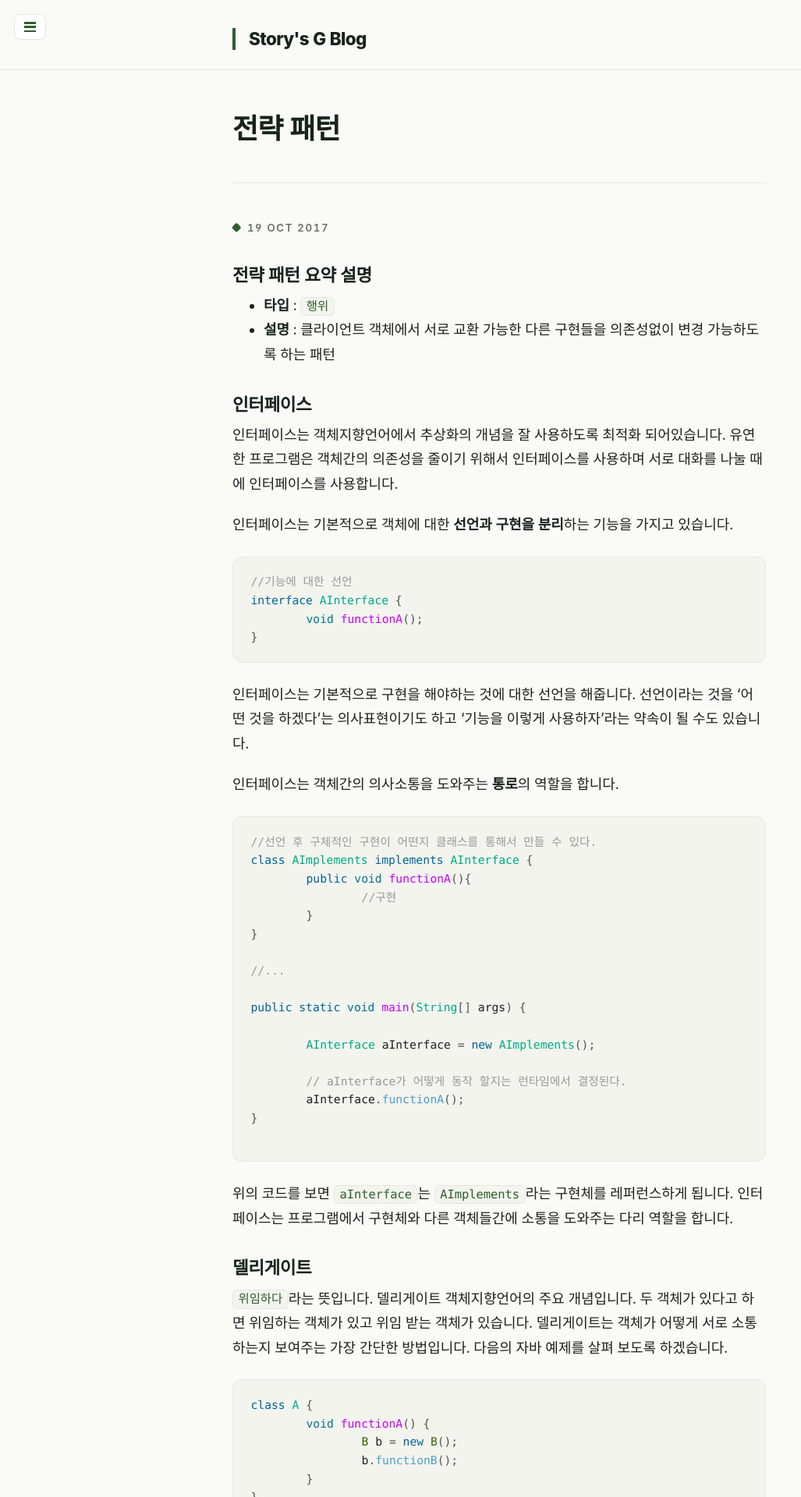
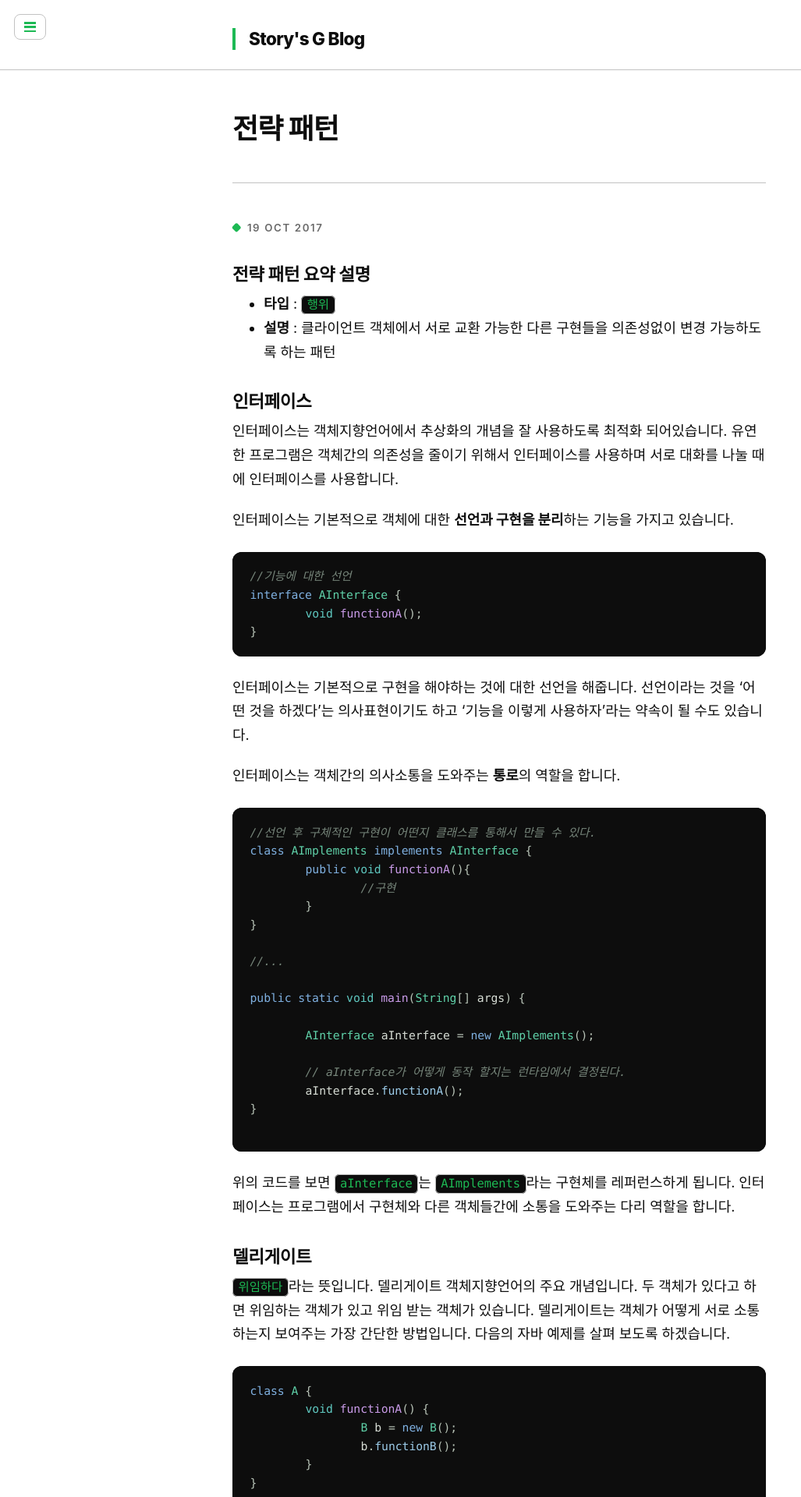
Before and after one commit to garam-park/garam-park.github.io, a Jekyll site: the page built from _posts/dp/2017-10-22-strategy.md, in a window 1280 px wide. Shown: the top 1920 px of the page at 78% size, without its empty margins (0-1027 px from the left). Built offline with Jekyll 4.4.1, drawn with Linux system fonts in a browser that asks for light colours; some web fonts are replaced; comment, search, counter and statistics services are not loaded.

Commit message:
블로그 색상을 Tech·Minimal·Green 브랜드 팔레트로 전면 교체
링크/CTA를 Circuit Green(#1DB954)으로 통일하고 헤더·푸터·코드블록을
Obsidian Black 다크 크롬으로 맞춰 터미널 느낌의 미니멀 톤을 일관되게 적용.
flat 디자인을 위해 그림자·그라디언트와 링크 밑줄을 제거했다.

```diff
--- a/_includes/head.html
+++ b/_includes/head.html
@@ -20,8 +20,8 @@
   <meta name="viewport" content="width=device-width, initial-scale=1.0, maximum-scale=1">
 
   <!-- 모바일 주소창 색상 (라이트/다크) -->
-  <meta name="theme-color" content="#FAFAF7" media="(prefers-color-scheme: light)">
-  <meta name="theme-color" content="#0E1611" media="(prefers-color-scheme: dark)">
+  <meta name="theme-color" content="#FFFFFF" media="(prefers-color-scheme: light)">
+  <meta name="theme-color" content="#0D0D0D" media="(prefers-color-scheme: dark)">
 
   {% if site.description %}
   <meta name="description" content="{{ site.description}}">
--- a/public/css/modern.css
+++ b/public/css/modern.css
@@ -1,61 +1,66 @@
 /*
- * modern.css — 헌터 그린 모던 리디자인 오버라이드 레이어
+ * modern.css — "Tech · Minimal · Green" 브랜드 오버라이드 레이어
  *
  * poole.css / lanyon.css / syntax.css 다음에 마지막으로 로드되어
- * 색·타이포·여백·컴포넌트를 현대적으로 덮는다. 마크업은 변경하지 않는다.
- * 라이트/다크는 prefers-color-scheme로 전환한다.
+ * 색·타이포·여백·컴포넌트를 브랜드 팔레트로 덮는다. 마크업은 변경하지 않는다.
+ *
+ * 디자인 방향: flat (그림자·그라디언트 제거), 미니멀, 넉넉한 여백.
+ * 라이트가 기준 팔레트이고, 다크는 Circuit Green을 기반으로 변형해 시스템 외관에 연동한다.
+ * 헤더(사이드바)·푸터·코드블록은 라이트/다크 공통으로 Obsidian Black 다크 크롬을 유지한다.
  */
 
 /* ----------------------------------------------------------------------------
- * 팔레트 (라이트)
+ * 팔레트 (라이트) — 브랜드 기준색
  * ------------------------------------------------------------------------- */
 :root {
-  --accent:        #2C5F2D;   /* 헌터 그린 */
-  --accent-strong: #234D24;
-  --accent-soft:   rgba(44, 95, 45, .10);
-  --brand-surface:   #1E3A28; /* 사이드바 딥 그린 */
-  --brand-surface-2: #15291C;
+  --color-bg:           #FFFFFF;            /* Pure White — 본문 배경 */
+  --color-section:      #EFEFEF;            /* Cloud — 섹션/뱃지 배경 */
+  --color-row:          #F7F7F7;            /* 표 zebra (section보다 옅게) */
+  --color-text:         #0D0D0D;            /* Obsidian Black — 본문 텍스트 */
+  --color-subtext:      #6B6B6B;            /* Steel Gray — 날짜·태그 등 보조 텍스트 */
+  --color-border:       #C2C2C2;            /* Mist — 구분선/테두리 */
+  --color-accent:       #1DB954;            /* Circuit Green — 링크/CTA/액센트 */
+  --color-accent-hover: #0A7A3B;            /* Deep Forest — hover/active */
+  --color-accent-soft:  rgba(29, 185, 84, .10); /* 액센트 옅은 틴트 */
+  --color-dark:         #0D0D0D;            /* 다크 크롬 — 헤더/푸터 배경 */
+  --color-on-dark:      #FFFFFF;            /* 다크 크롬 위 텍스트/아이콘 */
 
-  --bg:        #FAFAF7;       /* 따뜻한 페이퍼 */
-  --bg-elev:   #FFFFFF;
-  --text:      #1F211E;
-  --heading:   #16241A;       /* 딥 그린-블랙 */
-  --text-muted:#6B6F69;
-  --border:    #E6E7E0;
+  --color-code-bg:      #0D0D0D;            /* 코드블록 배경 (터미널 느낌) */
+  --color-code-text:    #1DB954;            /* 인라인 코드 텍스트 (터미널 그린) */
+  --color-code-base:    #D6DCD4;            /* 코드블록 비토큰 텍스트 (다크 위 가독) */
 
-  --code-bg:   #F3F4EE;
-  --code-text: #2C5F2D;
+  --selection:          rgba(29, 185, 84, .18);
 
-  --selection: rgba(44, 95, 45, .16);
-  --shadow:    0 1px 2px rgba(20, 40, 28, .04), 0 10px 30px -16px rgba(20, 40, 28, .18);
-
-  --mono: "JetBrains Mono", "SFMono-Regular", ui-monospace, Menlo, Monaco, "Cascadia Code", "Courier New", monospace;
-  --sans: "Pretendard Variable", Pretendard, -apple-system, BlinkMacSystemFont, system-ui, "Apple SD Gothic Neo", "Malgun Gothic", sans-serif;
+  /* 폰트: 시스템 폰트 스택 유지 (Pretendard는 한글 본문 우선, 이후 시스템 폴백) */
+  --font-sans: "Pretendard Variable", Pretendard, -apple-system, BlinkMacSystemFont,
+               "Segoe UI", system-ui, "Apple SD Gothic Neo", "Malgun Gothic", sans-serif;
+  --font-mono: "JetBrains Mono", "SFMono-Regular", ui-monospace, Menlo, Monaco,
+               "Cascadia Code", "Courier New", monospace;
 }
 
 /* ----------------------------------------------------------------------------
- * 팔레트 (다크) — 시스템 외관 연동
+ * 팔레트 (다크) — Circuit Green 기반 변형, 시스템 외관 연동
+ * 다크 크롬(헤더/푸터/코드)은 라이트와 동일하게 Obsidian Black 유지한다.
  * ------------------------------------------------------------------------- */
 @media (prefers-color-scheme: dark) {
   :root {
-    --accent:        #84C088;
-    --accent-strong: #A6DAAA;
-    --accent-soft:   rgba(132, 192, 136, .14);
-    --brand-surface:   #13241A;
-    --brand-surface-2: #0C1813;
+    --color-bg:           #0D0D0D;
+    --color-section:      #161616;
+    --color-row:          #141414;
+    --color-text:         #EFEFEF;
+    --color-subtext:      #9A9A9A;
+    --color-border:       #2A2A2A;
+    --color-accent:       #1DB954;
+    --color-accent-hover: #3FD673;          /* 다크에선 hover를 더 밝게 */
+    --color-accent-soft:  rgba(29, 185, 84, .16);
+    --color-dark:         #0D0D0D;
+    --color-on-dark:      #FFFFFF;
 
-    --bg:        #0E1611;
-    --bg-elev:   #16211A;
-    --text:      #E3E7E1;
-    --heading:   #F1F4EF;
-    --text-muted:#93A192;
-    --border:    #233029;
+    --color-code-bg:      #000000;           /* 페이지 배경과 구분되도록 더 어둡게 */
+    --color-code-text:    #1DB954;
+    --color-code-base:    #D6DCD4;
 
-    --code-bg:   #111B15;
-    --code-text: #A6DAAA;
-
-    --selection: rgba(132, 192, 136, .22);
-    --shadow:    0 1px 2px rgba(0, 0, 0, .35), 0 12px 34px -16px rgba(0, 0, 0, .6);
+    --selection:          rgba(29, 185, 84, .26);
   }
 }
 
@@ -71,25 +76,24 @@ html {
 }
 
 body {
-  font-family: var(--sans);
-  color: var(--text);
-  background-color: var(--bg);
-  line-height: 1.75;
+  font-family: var(--font-sans);
+  color: var(--color-text);
+  background-color: var(--color-bg);
+  line-height: 1.7;                          /* 넉넉한 본문 행간 */
   letter-spacing: -0.003em;
   -webkit-font-smoothing: antialiased;
   -moz-osx-font-smoothing: grayscale;
-  font-feature-settings: "ss01", "tnum";
   transition: background-color .3s ease, color .3s ease;
 }
 
 ::selection { background: var(--selection); }
 
-p { margin-bottom: 1.15rem; }
-p, li { overflow-wrap: break-word; }
+p { margin-bottom: 1.2rem; }
+p, li, td, th { color: var(--color-text); overflow-wrap: break-word; }
 
 h1, h2, h3, h4, h5, h6 {
-  font-family: var(--sans);
-  color: var(--heading);
+  font-family: var(--font-sans);
+  color: var(--color-text);
   line-height: 1.25;
   letter-spacing: -0.02em;
   text-wrap: balance;
@@ -99,102 +103,104 @@ h3, h4, h5, h6 { font-weight: 700; }
 h2 { margin-top: 2.4rem; }
 h3 { margin-top: 1.9rem; }
 
-strong { color: var(--heading); font-weight: 700; }
+strong { color: var(--color-text); font-weight: 700; }
 
-/* 링크 — 헌터 그린, 부드러운 밑줄 애니메이션 */
+/* ----------------------------------------------------------------------------
+ * 링크 — Circuit Green, 밑줄 없음 (색으로만 구분)
+ * ------------------------------------------------------------------------- */
 a,
 .container a,
+.content a,
 .post-title a,
-.related-posts li a:hover {
-  color: var(--accent);
+.related-posts li a {
+  color: var(--color-accent);
+  text-decoration: none;
+  transition: color .2s ease;
 }
-.content a {
-  text-decoration: none;
-  background-image: linear-gradient(var(--accent), var(--accent));
-  background-position: 0 100%;
-  background-repeat: no-repeat;
-  background-size: 100% 1px;
-  transition: background-size .25s ease, color .2s ease;
-  padding-bottom: 1px;
-}
+a:hover,
+a:focus,
 .content a:hover,
 .content a:focus {
-  color: var(--accent-strong);
-  background-size: 100% 2px;
+  color: var(--color-accent-hover);
   text-decoration: none;
 }
-/* 제목·연관글·페이지네이션 링크는 본문 밑줄 애니메이션 제외 */
-.post-title a,
-.related-posts a,
-.pagination-item {
-  background-image: none;
-  padding-bottom: 0;
-}
 
-/* 구분선 */
+/* ----------------------------------------------------------------------------
+ * 구분선
+ * ------------------------------------------------------------------------- */
 hr {
   margin: 2.6rem 0;
   border: 0;
-  border-top: 1px solid var(--border);
+  border-top: 1px solid var(--color-border);
 }
 
-/* 인용 */
+/* 인용 — flat, 섹션 배경 + 액센트 좌측 바 */
 blockquote {
   margin: 1.6rem 0;
-  padding: .55rem 1.3rem;
-  color: var(--text-muted);
-  background: var(--accent-soft);
-  border-left: 3px solid var(--accent);
+  padding: .7rem 1.3rem;
+  color: var(--color-subtext);
+  background: var(--color-section);
+  border-left: 3px solid var(--color-accent);
   border-radius: 0 8px 8px 0;
 }
 @media (min-width: 30rem) {
   blockquote { padding-right: 1.3rem; }
 }
 
-/* 이미지 */
+/* 이미지 — flat, 가는 테두리만 */
 img {
   display: block;
   max-width: 100%;
   height: auto;
   margin: 1.4rem 0;
   border-radius: 12px;
-  border: 1px solid var(--border);
+  border: 1px solid var(--color-border);
 }
 
-/* 표 */
+/* ----------------------------------------------------------------------------
+ * 표
+ * ------------------------------------------------------------------------- */
 table {
-  border: 1px solid var(--border);
+  border: 1px solid var(--color-border);
   border-radius: 10px;
   border-collapse: separate;
   border-spacing: 0;
   overflow: hidden;
 }
-td, th { border: 0; border-bottom: 1px solid var(--border); }
-th { background: var(--accent-soft); color: var(--heading); font-weight: 700; text-align: left; }
+td, th { border: 0; border-bottom: 1px solid var(--color-border); }
+th {
+  background: var(--color-section);
+  color: var(--color-text);
+  font-weight: 700;
+  text-align: left;
+}
 tbody tr:nth-child(odd) td,
-tbody tr:nth-child(odd) th { background-color: var(--code-bg); }
+tbody tr:nth-child(odd) th { background-color: var(--color-row); }
 tbody tr:last-child td { border-bottom: 0; }
 
 /* ----------------------------------------------------------------------------
- * 코드
+ * 코드 — 항상 다크 배경(터미널 느낌). syntax.css 토큰을 다크용으로 항상 덮는다.
  * ------------------------------------------------------------------------- */
-code, pre, .highlight { font-family: var(--mono); }
+code, pre, .highlight { font-family: var(--font-mono); }
 
+/* 인라인 코드 — 터미널 그린 */
 code {
   padding: .14em .42em;
   font-size: .86em;
-  color: var(--code-text);
-  background-color: var(--code-bg);
-  border: 1px solid var(--border);
+  color: var(--color-code-text);
+  background-color: var(--color-code-bg);
+  border: 1px solid var(--color-border);
   border-radius: 6px;
 }
+/* 코드블록 — 다크 배경 + 밝은 기본 텍스트(토큰은 아래에서 색 지정) */
 pre {
   margin: 1.4rem 0;
   padding: 1.1rem 1.25rem;
   font-size: .82rem;
   line-height: 1.6;
-  background-color: var(--code-bg);
-  border: 1px solid var(--border);
+  color: var(--color-code-base);
+  background-color: var(--color-code-bg);
+  border: 1px solid var(--color-border);
   border-radius: 12px;
   overflow-x: auto;
   white-space: pre;
@@ -208,8 +214,41 @@ pre code {
   background: transparent;
   font-size: 100%;
 }
-.highlight { margin: 1.4rem 0; border-radius: 12px; }
-.highlight pre { margin: 0; }
+.highlight {
+  margin: 1.4rem 0;
+  border-radius: 12px;
+  color: var(--color-code-base);
+  background-color: var(--color-code-bg);
+}
+.highlight pre { margin: 0; border: 0; }
+
+/*
+ * 신택스 토큰 — 코드블록이 라이트/다크 모두에서 다크 배경이므로
+ * 밝은 글자 기준 팔레트를 항상 적용한다(과거 dark-only 블록을 승격).
+ */
+.highlight .c,  .highlight .c1, .highlight .cm,
+.highlight .cs, .highlight .cp { color: #76857A; font-style: italic; }   /* 주석 */
+.highlight .k,  .highlight .kc, .highlight .kd,
+.highlight .kn, .highlight .kp, .highlight .kr { color: #7FB0E0; }        /* 키워드 */
+.highlight .kt { color: #5FC8C0; }                                       /* 타입 */
+.highlight .o,  .highlight .ow { color: #B7C2B6; }                       /* 연산자 */
+.highlight .nt { color: #79B8E8; }                                       /* 태그 */
+.highlight .na { color: #9CCBE8; }                                       /* 속성 */
+.highlight .nb, .highlight .bp, .highlight .nc,
+.highlight .nn, .highlight .no { color: #5FD0A8; }                        /* 빌트인/클래스/네임스페이스 */
+.highlight .nf { color: #C99BE8; }                                       /* 함수 */
+.highlight .nv, .highlight .vc, .highlight .vg,
+.highlight .vi { color: #8FD9C4; }                                       /* 변수 */
+.highlight .s,  .highlight .s1, .highlight .s2, .highlight .sb,
+.highlight .sc, .highlight .sd, .highlight .sh, .highlight .sx,
+.highlight .se, .highlight .si, .highlight .sr { color: #E69977; }        /* 문자열 */
+.highlight .m,  .highlight .mf, .highlight .mh,
+.highlight .mi, .highlight .mo, .highlight .il { color: #E8B06B; }        /* 숫자 */
+.highlight .ss { color: #E8C85F; }                                       /* 심볼 */
+.highlight .gh, .highlight .gu { color: #A6DAAA; }                        /* 헤딩 */
+.highlight .gp { color: var(--color-accent); }                           /* 프롬프트 → 터미널 그린 */
+.highlight .go { color: #9A9A9A; }                                       /* 출력 */
+.highlight .err { color: #E66; background: transparent; }                /* 에러 */
 
 /* ----------------------------------------------------------------------------
  * 레이아웃 — 컨테이너 / 마스트헤드
@@ -222,61 +261,63 @@ pre code {
   padding-top: 2rem;
   padding-bottom: 1.4rem;
   margin-bottom: 3rem;
-  border-bottom: 1px solid var(--border);
+  border-bottom: 1px solid var(--color-border);
 }
 .masthead-title {
-  color: var(--heading);
+  color: var(--color-text);
   font-weight: 800;
   letter-spacing: -0.03em;
 }
-.masthead-title a { color: var(--heading); }
-.masthead-title a:hover { color: var(--accent); text-decoration: none; }
+.masthead-title a { color: var(--color-text); }
+.masthead-title a:hover { color: var(--color-accent); text-decoration: none; }
 .masthead-title small {
   display: inline-block;
   margin-left: .1rem;
-  color: var(--text-muted);
+  color: var(--color-subtext);
   font-size: 64%;
   font-weight: 500;
   letter-spacing: 0;
 }
-/* 좌측 헌터 그린 악센트 바 (데스크톱) */
+/* 좌측 액센트 바 (데스크톱) */
 @media (min-width: 48rem) {
   .masthead-title {
     padding-left: .95rem;
-    border-left: 4px solid var(--accent);
+    border-left: 4px solid var(--color-accent);
   }
 }
 
 /* ----------------------------------------------------------------------------
- * 사이드바 (딥 그린 — 라이트/다크 공통)
+ * 사이드바 = 헤더/네비 — Obsidian Black 다크 크롬 (flat, 라이트/다크 공통)
  * ------------------------------------------------------------------------- */
 .sidebar {
-  font-family: var(--sans);
+  font-family: var(--font-sans);
   color: rgba(255, 255, 255, .66);
-  background-color: var(--brand-surface);
-  background-image: linear-gradient(180deg, var(--brand-surface) 0%, var(--brand-surface-2) 100%);
+  background-color: var(--color-dark);
 }
-.sidebar a { color: #fff; }
+.sidebar a { color: var(--color-on-dark); }
 .sidebar-nav-item.active,
 a.sidebar-nav-item:hover,
 a.sidebar-nav-item:focus {
   background-color: rgba(255, 255, 255, .08);
-  box-shadow: inset 3px 0 0 var(--accent);
+  box-shadow: inset 3px 0 0 var(--color-accent);
 }
 
-/* 토글 버튼 */
+/* 푸터(저작권) — 다크 크롬 위 보조 텍스트 */
+.sidebar-item p { color: rgba(255, 255, 255, .55); }
+
+/* 토글 버튼 — flat, 그림자 제거 */
 .sidebar-toggle {
-  color: var(--accent);
-  background-color: var(--bg-elev);
-  border: 1px solid var(--border);
+  color: var(--color-accent);
+  background-color: var(--color-bg);
+  border: 1px solid var(--color-border);
   border-radius: 8px;
-  box-shadow: var(--shadow);
+  box-shadow: none;
 }
 .sidebar-toggle:active,
 #sidebar-checkbox:checked ~ .wrap .sidebar-toggle {
-  color: #fff;
-  background-color: var(--accent);
-  border-color: var(--accent);
+  color: var(--color-on-dark);
+  background-color: var(--color-accent);
+  border-color: var(--color-accent);
 }
 
 /* ----------------------------------------------------------------------------
@@ -284,7 +325,7 @@ a.sidebar-nav-item:focus {
  * ------------------------------------------------------------------------- */
 .page-title,
 .post-title,
-.post-title a { color: var(--heading); }
+.post-title a { color: var(--color-text); }
 
 .post-title {
   font-weight: 800;
@@ -293,13 +334,13 @@ a.sidebar-nav-item:focus {
 }
 .posts .post-title { font-size: 1.62rem; }
 .post-title a { transition: color .2s ease; }
-.posts .post-title a:hover { color: var(--accent); text-decoration: none; }
+.posts .post-title a:hover { color: var(--color-accent); text-decoration: none; }
 
-/* 날짜 — 대문자 트래킹 + 헌터 그린 마커 */
+/* 날짜 — 보조 텍스트 + 액센트 마커 */
 .post-date {
   margin-top: 0;
   margin-bottom: 1.1rem;
-  color: var(--text-muted);
+  color: var(--color-subtext);
   font-size: .74rem;
   font-weight: 600;
   text-transform: uppercase;
@@ -312,7 +353,7 @@ a.sidebar-nav-item:focus {
   height: .5rem;
   margin-right: .55rem;
   vertical-align: baseline;
-  background: var(--accent);
+  background: var(--color-accent);
   border-radius: 2px;
   transform: rotate(45deg) translateY(-1px);
 }
@@ -320,22 +361,22 @@ a.sidebar-nav-item:focus {
 .posts .post {
   margin-bottom: 3rem;
   padding-bottom: 3rem;
-  border-bottom: 1px solid var(--border);
+  border-bottom: 1px solid var(--color-border);
 }
 .posts .post:last-child { border-bottom: 0; }
 
 /* 연관 글 */
-.related { border-top: 1px solid var(--border); }
+.related { border-top: 1px solid var(--color-border); }
 .related-posts li { margin-bottom: .35rem; }
-.related-posts li a { color: var(--text); }
-.related-posts li a:hover { color: var(--accent); }
-.related-posts li small { color: var(--text-muted); }
+.related-posts li a { color: var(--color-text); }
+.related-posts li a:hover { color: var(--color-accent); }
+.related-posts li small { color: var(--color-subtext); }
 
 /* ----------------------------------------------------------------------------
- * 페이지네이션 — 번호식
+ * 페이지네이션 — 번호식 (활성/hover = CTA 그린)
  * ------------------------------------------------------------------------- */
 .pagination {
-  font-family: var(--sans);
+  font-family: var(--font-sans);
   display: flex;
   flex-wrap: wrap;
   justify-content: center;
@@ -353,28 +394,28 @@ a.sidebar-nav-item:focus {
   min-width: 2.4rem;
   height: 2.4rem;
   padding: 0 .55rem;
-  color: var(--text-muted);
+  color: var(--color-subtext);
   font-weight: 600;
   font-size: .9rem;
-  background-color: var(--bg-elev);
-  border: 1px solid var(--border);
+  background-color: var(--color-bg);
+  border: 1px solid var(--color-border);
   border-radius: 10px;
 }
 a.pagination-item {
-  color: var(--accent);
+  color: var(--color-accent);
   transition: background-color .2s ease, color .2s ease, border-color .2s ease, transform .1s ease;
 }
 a.pagination-item:hover {
-  color: #fff;
-  background-color: var(--accent);
-  border-color: var(--accent);
+  color: var(--color-on-dark);
+  background-color: var(--color-accent);
+  border-color: var(--color-accent);
   text-decoration: none;
 }
 a.pagination-item:active { transform: translateY(1px); }
 .pagination-item.is-current {
-  color: #fff;
-  background-color: var(--accent);
-  border-color: var(--accent);
+  color: var(--color-on-dark);
+  background-color: var(--color-accent);
+  border-color: var(--color-accent);
 }
 .pagination-item.is-disabled {
   opacity: .4;
@@ -389,39 +430,67 @@ a.pagination-item:active { transform: translateY(1px); }
   min-width: 1.6rem;
   height: 2.4rem;
   padding-bottom: .35rem;
-  color: var(--text-muted);
+  color: var(--color-subtext);
+}
+
+/* ----------------------------------------------------------------------------
+ * 버튼 / CTA — 마크업에 .btn/button이 추가될 때를 위한 브랜드 기본형
+ * ------------------------------------------------------------------------- */
+.btn,
+button,
+input[type="submit"] {
+  display: inline-flex;
+  align-items: center;
+  justify-content: center;
+  padding: .55rem 1.1rem;
+  color: var(--color-on-dark);
+  font-family: var(--font-sans);
+  font-weight: 600;
+  background-color: var(--color-accent);
+  border: 1px solid var(--color-accent);
+  border-radius: 8px;
+  box-shadow: none;
+  cursor: pointer;
+  transition: background-color .2s ease, border-color .2s ease;
+}
+.btn:hover,
+button:hover,
+input[type="submit"]:hover {
+  color: var(--color-on-dark);
+  background-color: var(--color-accent-hover);
+  border-color: var(--color-accent-hover);
+  text-decoration: none;
+}
+
+/* ----------------------------------------------------------------------------
+ * 태그 / 뱃지 — 배경 Cloud, 텍스트 Steel Gray, 액센트형은 Circuit Green
+ * ------------------------------------------------------------------------- */
+.tag,
+.badge {
+  display: inline-block;
+  padding: .15rem .6rem;
+  color: var(--color-subtext);
+  font-size: .78rem;
+  font-weight: 600;
+  background-color: var(--color-section);
+  border-radius: 999px;
+}
+.tag--accent,
+.badge--accent {
+  color: var(--color-accent);
+  background-color: var(--color-accent-soft);
 }
 
 /* ----------------------------------------------------------------------------
  * 메시지 / 광고 영역
  * ------------------------------------------------------------------------- */
 .message {
-  color: var(--text-muted);
-  background-color: var(--code-bg);
-  border: 1px solid var(--border);
+  color: var(--color-subtext);
+  background-color: var(--color-section);
+  border: 1px solid var(--color-border);
   border-radius: 10px;
 }
 ins.adsbygoogle { background: transparent; }
-
-/* ----------------------------------------------------------------------------
- * 다크 모드 코드 토큰 가독성 보정 (syntax.css는 라이트 기준)
- * ------------------------------------------------------------------------- */
-@media (prefers-color-scheme: dark) {
-  .highlight, pre, code { color: #D6DCD4; }
-  .c, .c1, .cm, .cs { color: #76857A; }                    /* 주석 */
-  .k, .kc, .kd, .kn, .kp, .kr { color: #7FB0E0; }          /* 키워드 */
-  .kt { color: #5FC8C0; }                                  /* 타입 */
-  .o, .ow { color: #B7C2B6; }                              /* 연산자 */
-  .nt { color: #79B8E8; }                                  /* 태그 */
-  .na { color: #9CCBE8; }                                  /* 속성 */
-  .nb, .bp, .nc, .nn { color: #5FD0A8; }                   /* 빌트인/클래스/네임스페이스 */
-  .nf { color: #C99BE8; }                                  /* 함수 */
-  .nv, .vc, .vg, .vi, .no { color: #8FD9C4; }              /* 변수/상수 */
-  .s, .s1, .s2, .sb, .sc, .sd, .sh, .sx, .se, .si { color: #E69977; } /* 문자열 */
-  .m, .mf, .mh, .mi, .mo, .il { color: #E8B06B; }          /* 숫자 */
-  .ss { color: #E8C85F; }                                  /* 심볼 */
-  .gh, .gu { color: #A6DAAA; }                             /* 헤딩 */
-}
 
 /* ----------------------------------------------------------------------------
  * 모션 — 홈 진입 시 포스트 순차 등장 (접근성 고려)
```
